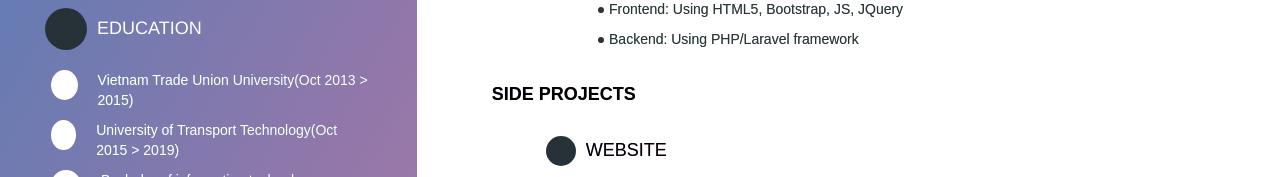
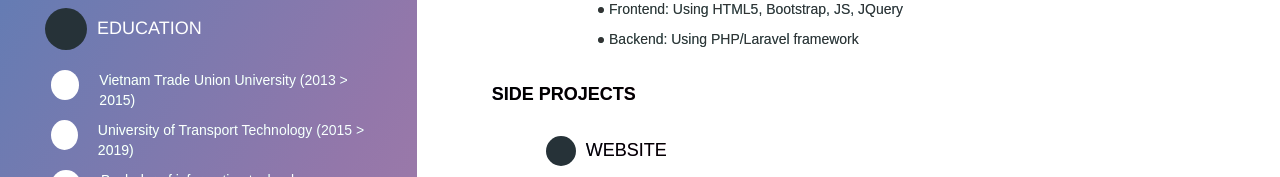
Before and after one commit to hungswifty/HungDoCV, a Vue app: page / in a window 1280 px wide. Shown: the part 623-800 px from the top of the page. Built offline with nearby package versions, Linux system fonts and the light colour scheme; some icons are missing.

Commit message:
[fix] typo

```diff
--- a/src/App.vue
+++ b/src/App.vue
@@ -47,12 +47,12 @@
             <ul>
               <li class="flex">
                 <i class="fas fa-school circle circle--small circle--white"></i>
-                <div>Vietnam Trade Union University(Oct 2013 > 2015)</div>
+                <div>Vietnam Trade Union University (2013 > 2015)</div>
                 <br />
               </li>
               <li class="flex">
                 <i class="fas fa-school circle circle--small circle--white"></i>
-                <div>University of Transport Technology(Oct 2015 > 2019)</div>
+                <div>University of Transport Technology (2015 > 2019)</div>
                 <br />
               </li>
               <li class="flex">
```
